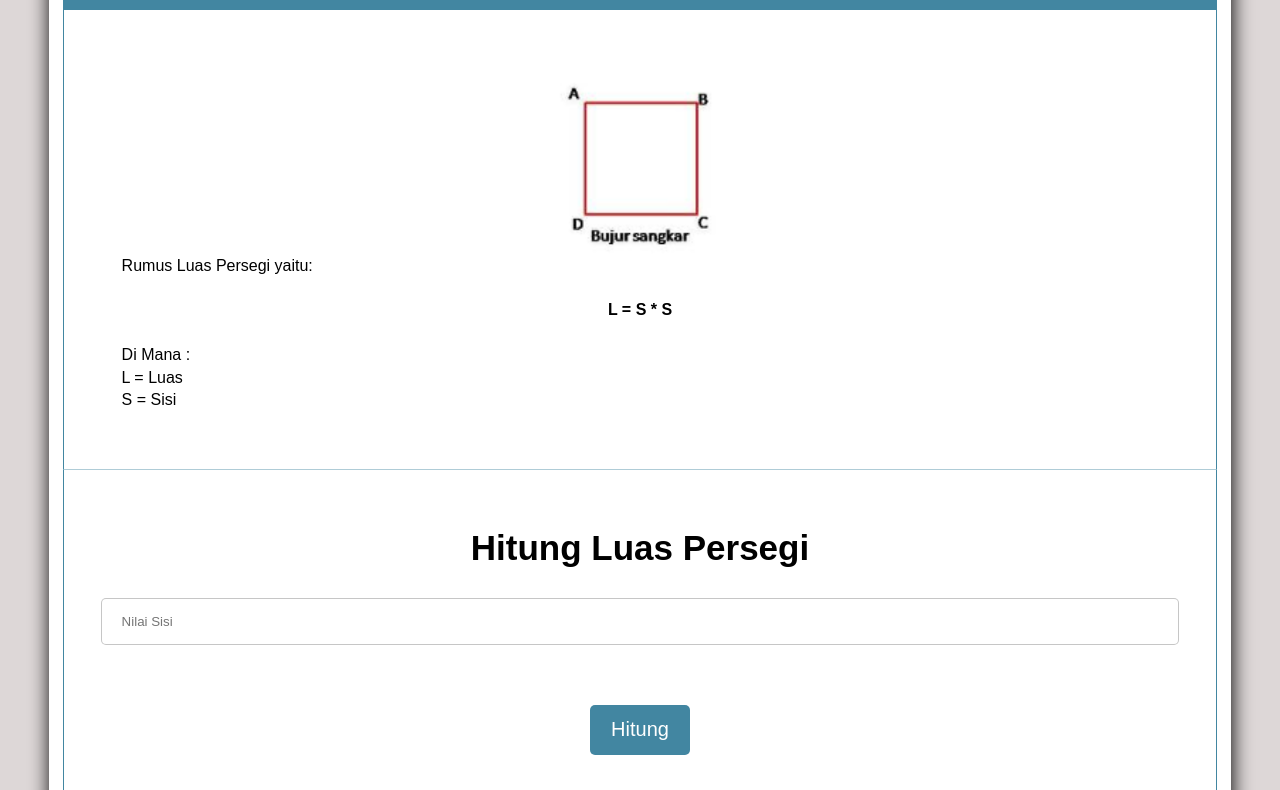
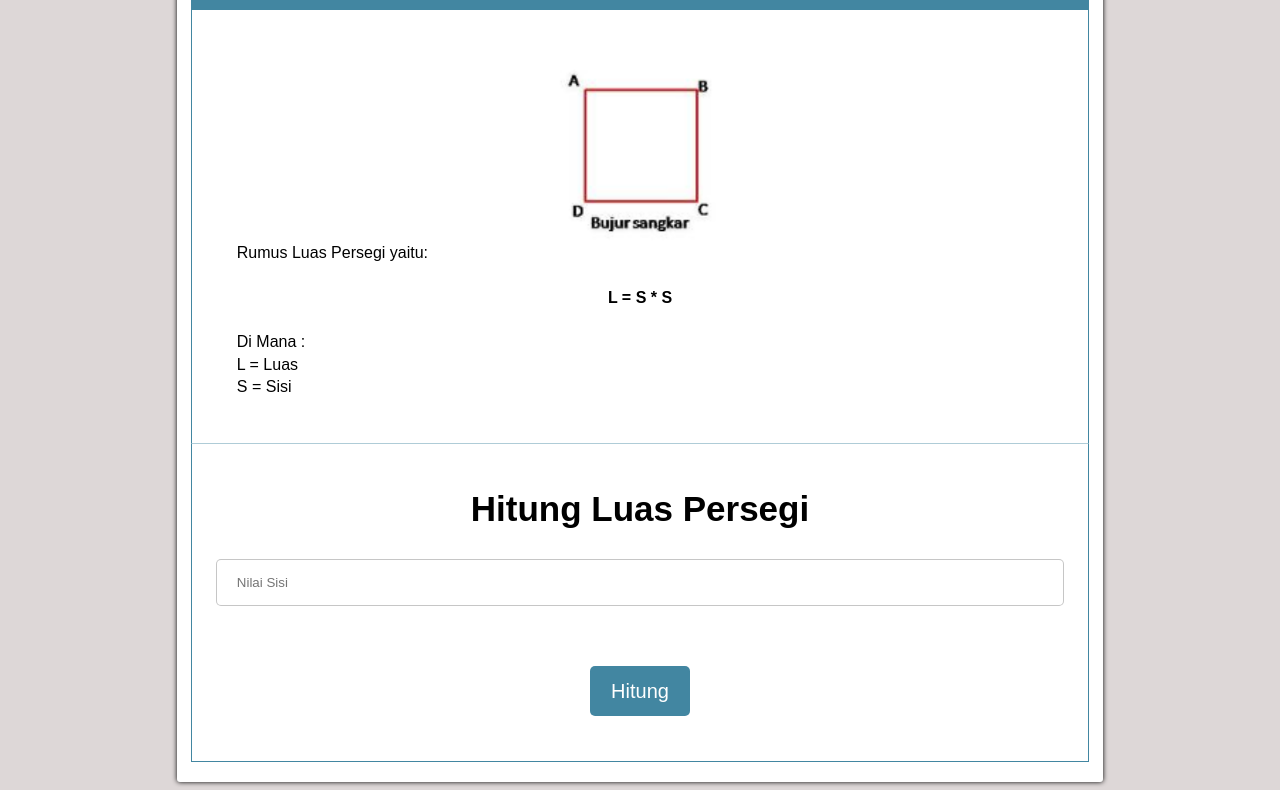
Before and after one commit to Idoo0/Katik-kalkulator-matematik, a plain HTML site: page index.html in a window 1280 px wide. Shown: the part 390-1180 px from the top of the page. Drawn offline with Linux system fonts and the light colour scheme.

Commit message:
update width

```diff
--- a/style.css
+++ b/style.css
@@ -22,8 +22,8 @@ header {
 
 main {
     background-color: white;
-    width: 90%;
-    height: auto;
+    width: 70%;
+    height: 80%;
     margin: 20px auto;
     margin-top: 30px;
     padding: 20px 15px;
@@ -31,7 +31,7 @@ main {
     align-items: center;
     flex-direction: column;
     border-radius: 3px;
-    box-shadow: 1px 1px 20px ;
+    box-shadow: 0px 0px 5px ;
 }
 
 main p{
```
